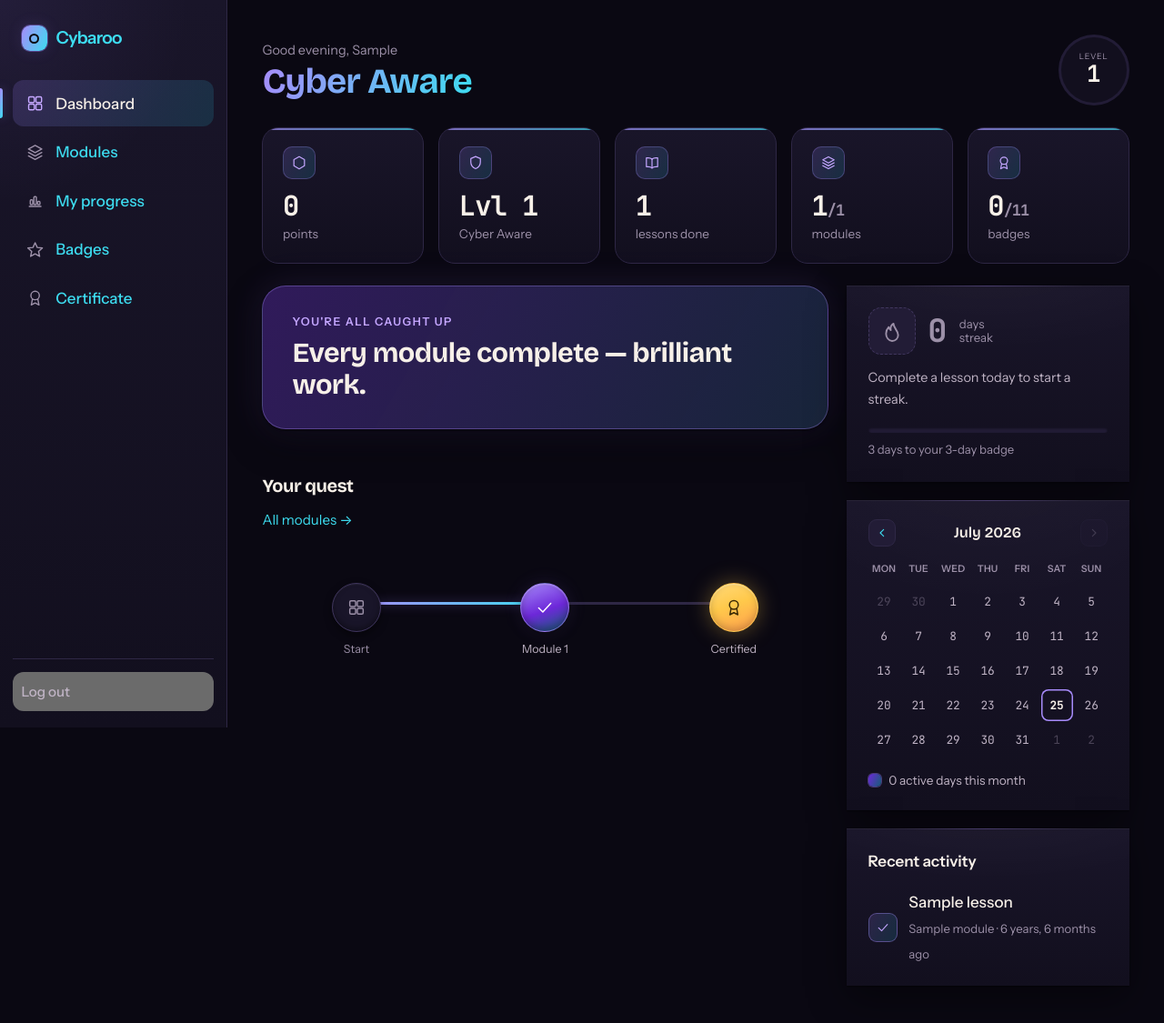
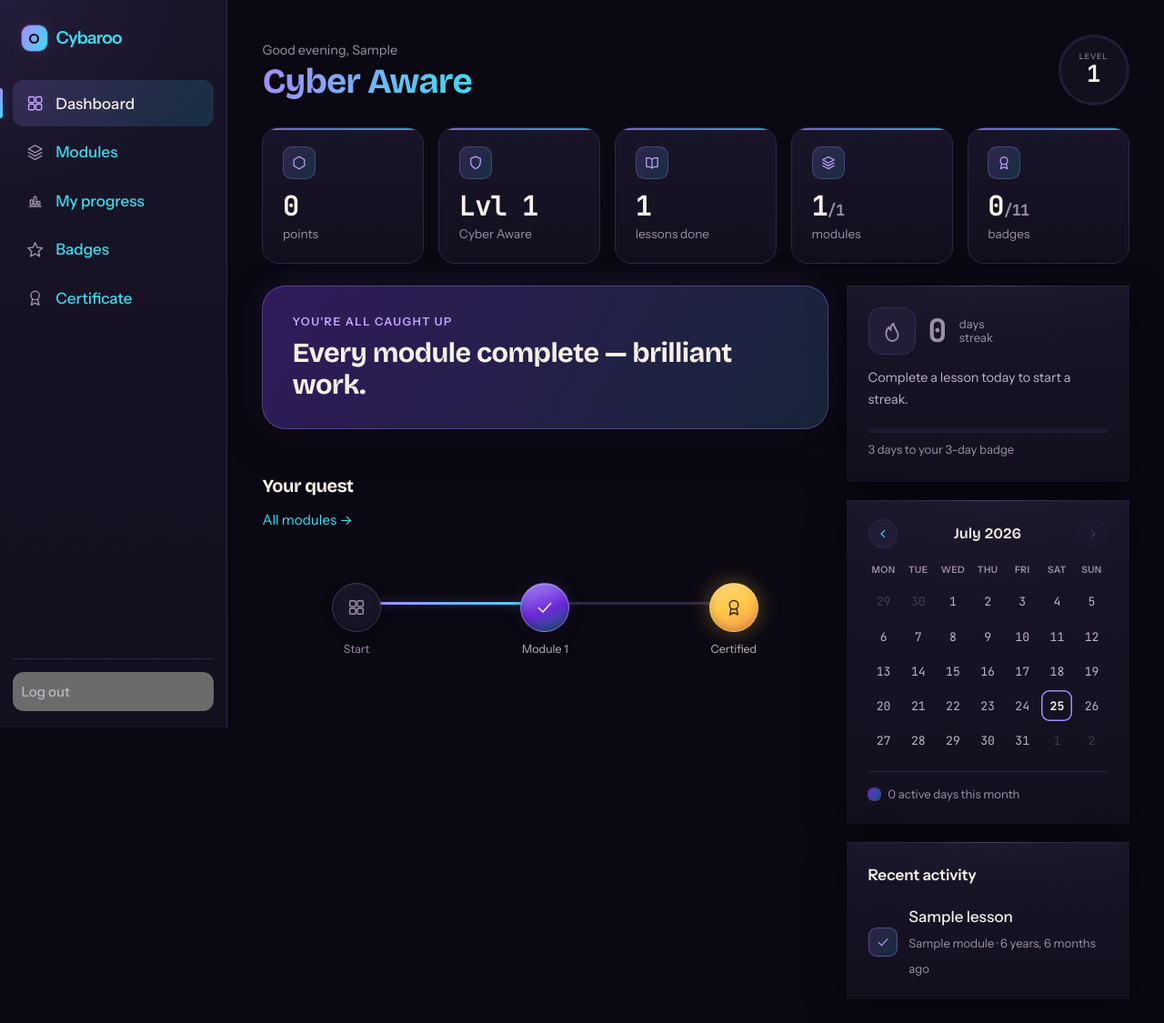
Before and after one commit to aashishdhakal0/Industry-Based-Project-I, a Django app: page /dashboard/ in a window 1280 px wide. Shown: the top 1125 px of the page at 91% size. Run offline with Django 4.2, Linux system fonts and the light colour scheme; a user stored in the database is signed in; data comes from the database, SQL or seed files in the repository; tables that the repository leaves empty hold one stand-in row (values such as "Sample post"); data that the repository does not hold is empty; some libraries are stand-ins or nearby versions.

Commit message:
Calendar: polish the grid, circular arrows, divided footer
Design refinements to the study calendar (the CSS was already correct and
served live — the unstyled render was a stale browser cache of cybaroo.css from
before the calendar landed; a hard refresh picks it up).

- Header arrows are now circular icon buttons with hover states; the forward
  arrow dims clearly when disabled on the current month.
- Cleaner grid spacing (4px gutters), the weekday header row separated from the
  first week, spillover days dimmed harder so the current month reads first.
- Footer divided from the grid by a rule, its summary muted.
- Added a narrow-screen step (<=380px): cells and gutters shrink evenly, the
  seven fr-columns never break. Reduced-motion still respected.

Verified end to end: the running server serves the updated rules over HTTP, and
the rendered dashboard emits five rows of seven .cy-cal__day cells under a
.cy-cal__row { display:grid; grid-template-columns: repeat(7,1fr) } rule — a
real aligned grid. 201 green.

Co-Authored-By: Claude Opus 4.8 (1M context) <noreply@anthropic.com>

```diff
--- a/static/css/cybaroo.css
+++ b/static/css/cybaroo.css
@@ -3126,18 +3126,19 @@ body.cy-body {
   font-weight: 600;
   text-align: center;
 }
-.cy-cal__nav {
+.cy-cal__nav {                       /* neat circular icon buttons */
   align-items: center;
   background: var(--cy-surface-3);
   border: 1px solid var(--cy-border);
-  border-radius: 9px;
+  border-radius: 50%;
   color: var(--cy-text-2);
+  cursor: pointer;
   display: inline-flex;
   flex: none;
-  height: 30px;
+  height: 32px;
   justify-content: center;
   transition: background-color 0.15s ease, border-color 0.15s ease, color 0.15s ease;
-  width: 30px;
+  width: 32px;
 }
 .cy-cal__nav:hover {
   background: var(--cy-surface-2);
@@ -3145,26 +3146,28 @@ body.cy-body {
   color: var(--cy-text);
 }
 .cy-cal__nav .cy-i { height: 16px; width: 16px; }
-.cy-cal__nav.is-disabled {
+.cy-cal__nav.is-disabled {           /* forward arrow on the current month */
   color: var(--cy-text-3);
   cursor: default;
-  opacity: 0.3;
+  opacity: 0.28;
   pointer-events: none;
 }
 
+/* Seven equal columns. The weekday header row shares the same track sizing, so
+   each label sits dead-centre over its column of day cells. */
 .cy-cal__row {
   display: grid;
-  gap: 3px;
+  gap: 4px;
   grid-template-columns: repeat(7, 1fr);
 }
-.cy-cal__row + .cy-cal__row { margin-top: 3px; }
+.cy-cal__row + .cy-cal__row { margin-top: 4px; }
+.cy-cal__row--head { margin-bottom: 0.55rem; }
 
 .cy-cal__wd {
   color: var(--cy-text-3);
-  font-size: 0.66rem;
+  font-size: 0.64rem;
   font-weight: 600;
-  letter-spacing: 0.02em;
-  padding-bottom: 0.4rem;
+  letter-spacing: 0.04em;
   text-align: center;
   text-transform: uppercase;
 }
@@ -3172,14 +3175,15 @@ body.cy-body {
 .cy-cal__day {
   align-items: center;
   aspect-ratio: 1;
-  border-radius: 8px;
+  border-radius: 9px;
   color: var(--cy-text-2);
   display: flex;
   font-family: var(--cy-font-mono);
-  font-size: 0.8rem;
+  font-size: 0.82rem;
   justify-content: center;
-}
-.cy-cal__day.is-out { color: var(--cy-text-3); opacity: 0.4; }
+  line-height: 1;
+}
+.cy-cal__day.is-out { color: var(--cy-text-3); opacity: 0.32; }   /* spillover, clearly dimmer */
 
 /* Active days carry a number, so they take the DEEP CTA gradient with a light
    label (never the bright one — that's for text on the page, not fills under
@@ -3202,22 +3206,33 @@ body.cy-body {
   color: #fff;
 }
 
+/* Footer: divided from the grid, a muted summary beside a gradient key. */
 .cy-cal__foot {
   align-items: center;
-  color: var(--cy-text-2);
+  border-top: 1px solid var(--cy-border);
+  color: var(--cy-text-3);
   display: flex;
   gap: 0.55rem;
   margin-top: 1rem;
+  padding-top: 0.9rem;
 }
 .cy-cal__key {
   background: var(--cy-grad-cta);
   border-radius: 5px;
   box-shadow: 0 0 0 1px rgba(155, 123, 248, 0.4);
   flex: none;
-  height: 14px;
-  width: 14px;
-}
-.cy-cal__summary { font-size: 0.85rem; }
+  height: 13px;
+  width: 13px;
+}
+.cy-cal__summary { font-size: 0.82rem; }
+
+/* Cells shrink evenly on a narrow rail; the grid never breaks (fr columns). */
+@media (max-width: 380px) {
+  .cy-cal { padding: 1.15rem 1.1rem; }
+  .cy-cal__day { border-radius: 7px; font-size: 0.76rem; }
+  .cy-cal__row { gap: 3px; }
+  .cy-cal__row + .cy-cal__row { margin-top: 3px; }
+}
 
 /* A gentle settle for the active days as the month paints in. The global
    reduced-motion reset neutralises it; the no-preference gate is belt-and-braces. */
```
